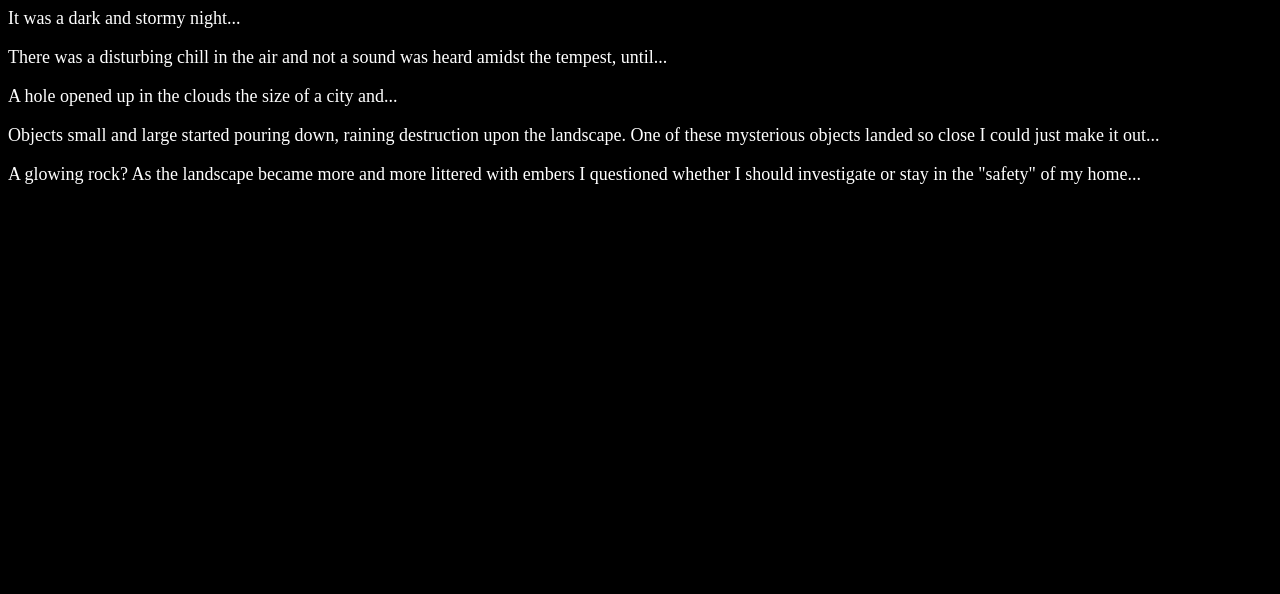
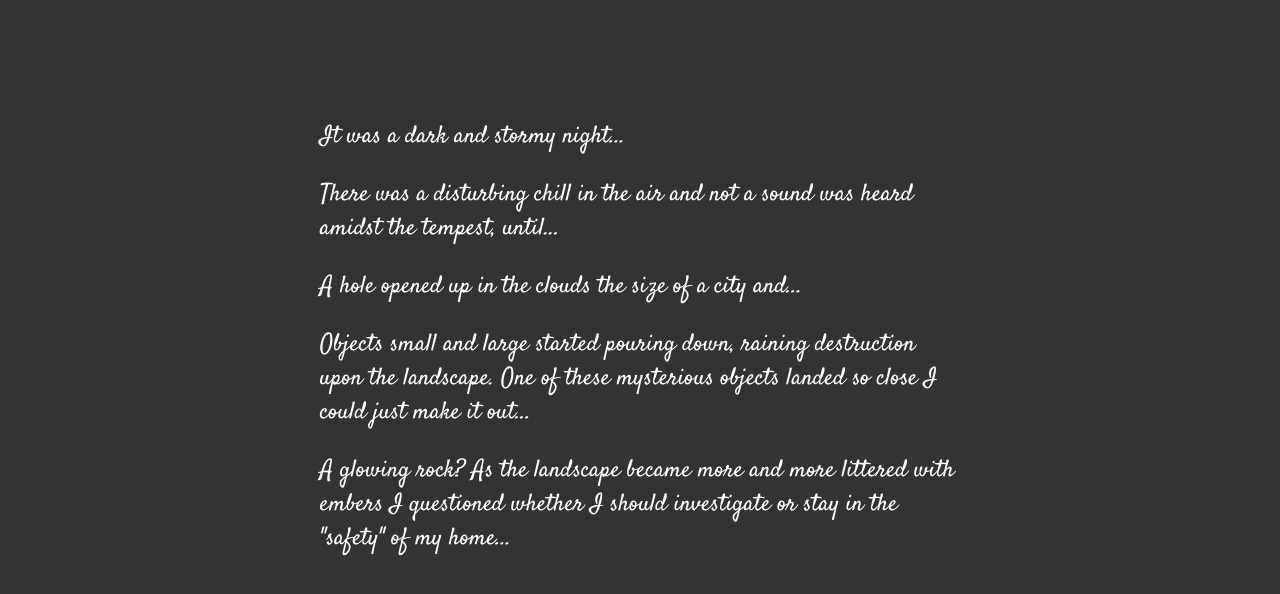
Before and after one commit to DrewS97/Fireside-Story, a plain HTML site: page index.html in a window 1280 px wide. Drawn offline with Linux system fonts and the light colour scheme.

Commit message:
Margin and font changed

```diff
--- a/index.html
+++ b/index.html
@@ -1,6 +1,7 @@
 <html>
   <head>
     <link rel="stylesheet" type="text/css" href="style.css">
+    <link href="https://fonts.googleapis.com/css?family=Satisfy" rel="stylesheet">
   </head>
   <body>
     <p>It was a dark and stormy night...</p>
--- a/style.css
+++ b/style.css
@@ -1,5 +1,7 @@
 body {
   color: white;
-  background-color: black;
-  font-size: large;
+  background-color: #333;
+  font-size: 150%;
+  font-family: 'Satisfy', cursive;
+  margin: 5em 25%;
 }
```
